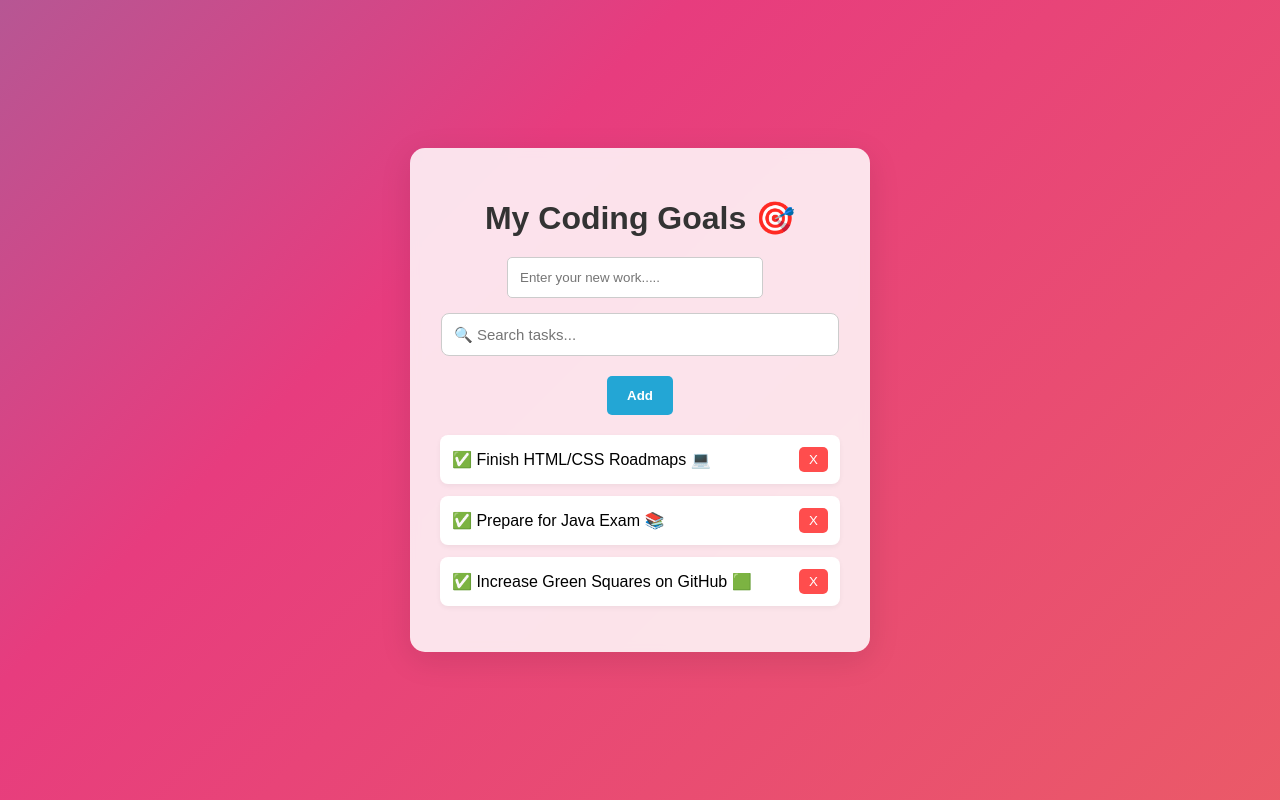
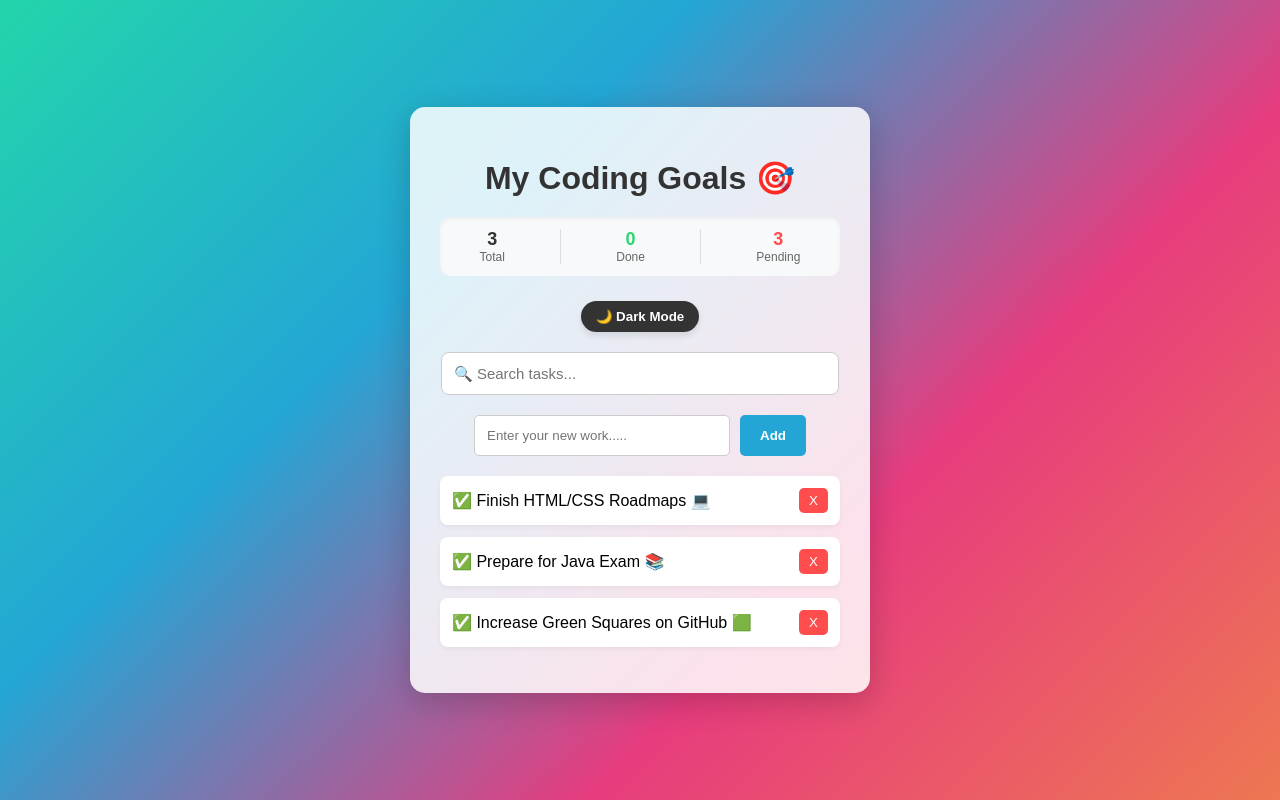
Before and after one commit to NimashaArushi/project01, a React (Vite) app: page / in a window 1280 px wide. Built offline with nearby package versions, Linux system fonts and the light colour scheme.

Commit message:
"Day 5.5: Completed fully dynamic Dark Mode functionality"

```diff
--- a/src/App.jsx
+++ b/src/App.jsx
@@ -1,110 +1,206 @@
-import React, { useState,useEffect} from 'react';
+import React, { useState, useEffect } from 'react';
 
 function App() {
-  const [tasks, setTasks] = useState(()=>{
-    const savedTasks=localStorage.getItem('my_tasks');
-    return savedTasks?JSON.parse(savedTasks):[
-    {text:'Finish HTML/CSS Roadmaps 💻',isCompleted:false},
-    {text:'Prepare for Java Exam 📚',isCompleted:false},
-    {text:'Increase Green Squares on GitHub 🟩',isCompleted:false}
+  // 1. Local Storage
+  const [tasks, setTasks] = useState(() => {
+    const savedTasks = localStorage.getItem('my_tasks');
+    return savedTasks ? JSON.parse(savedTasks) : [
+      { text: 'Finish HTML/CSS Roadmaps 💻', isCompleted: false },
+      { text: 'Prepare for Java Exam 📚', isCompleted: false },
+      { text: 'Increase Green Squares on GitHub 🟩', isCompleted: false }
     ];
   });
 
+  const [inputValue, setInputValue] = useState('');
+  const [searchTerm, setSearchTerm] = useState('');
 
+  // 🌙 Dark Mode (Default: false)
+  const [isDarkMode, setIsDarkMode] = useState(false);
 
-  const [inputValue, setInputValue] = useState('');
+  // Tasks  Local Storage Update
+  useEffect(() => {
+    localStorage.setItem('my_tasks', JSON.stringify(tasks));
+  }, [tasks]);
 
-
-
-
-  useEffect(()=>{localStorage.setItem('my_tasks',JSON.stringify(tasks));},[tasks]);
-
+  //add task
   const handleAddTask = () => {
     if (inputValue.trim() !== '') {
-      setTasks([...tasks, {text: inputValue, isCompleted: false}]);
+      setTasks([...tasks, { text: inputValue, isCompleted: false }]);
       setInputValue('');
     }
   };
 
+  // delete Logic එක
   const handleDeleteTask = (indexToDelete) => {
     const updatedTasks = tasks.filter((_, index) => index !== indexToDelete);
     setTasks(updatedTasks);
   };
 
-
-const handleToggleComplete=(indexToToggle)=>{
-const updatedTasks=tasks.map((task,index)=>{
-if(index===indexToToggle){
-  return{...task,isCompleted:!task.isCompleted};
+  //  Done/Pending
+  const handleToggleComplete = (indexToToggle) => {
+    const updatedTasks = tasks.map((task, index) => {
+      if (index === indexToToggle) {
+        return { ...task, isCompleted: !task.isCompleted };
       }
       return task;
     });
     setTasks(updatedTasks);
-}
+  };
+
+  // Search  Tasks Filter  Logic එක
+  const filteredTasks = tasks.filter(task =>
+    task.text.toLowerCase().includes(searchTerm.toLowerCase())
+  );
+
+  //  Dashboard
+  const totalTasks = tasks.length;
+  const completedTasks = tasks.filter(task => task.isCompleted).length;
+  const remainingTasks = totalTasks - completedTasks;
+
+  return (
+    //  div  Dark Mode  Background
+    <div style={{
+      display: 'flex',
+      justifyContent: 'center',
+      alignItems: 'center',
+      minHeight: '100vh',
+      // Condition ? True  : False
+      background: isDarkMode ? '#1e1e2f' : 'linear-gradient(-45deg, #ee7752, #e73c7e, #23a6d5, #23d5ab)',
+      transition: 'all 0.5s ease'
+    }}>
+
+      {/*  (Main Card Container) */}
+      <div style={{
+        background: isDarkMode ? 'rgba(30, 30, 40, 0.95)' : 'rgba(255, 255, 255, 0.85)',
+        color: isDarkMode ? '#fff' : '#333', // Dark mode
+        padding: '30px',
+        borderRadius: '15px',
+        boxShadow: '0 8px 32px rgba(0, 0, 0, 0.2)',
+        backdropFilter: 'blur(5px)',
+        width: '400px',
+        textAlign: 'center',
+        transition: 'all 0.5s ease'
+      }}>
 
 
+        <h1 style={{ color: isDarkMode ? '#fff' : '#333', marginBottom: '20px' }}>My Coding Goals 🎯</h1>
 
+        {/*  Dashboard UI Panel  */}
+        <div style={{
+          display: 'flex',
+          justifyContent: 'space-around',
+          background: isDarkMode ? '#2a2a3a' : '#f8f9fa', // Dark mode
+          padding: '12px',
+          borderRadius: '10px',
+          marginTop: '20px',
+          marginBottom: '25px',
+          boxShadow: isDarkMode ? 'inset 0 2px 4px rgba(0,0,0,0.3)' : 'inset 0 2px 4px rgba(0,0,0,0.05)',
+          transition: 'all 0.5s ease'
+        }}>
+          <div>
+            <div style={{ fontSize: '18px', fontWeight: 'bold', color: isDarkMode ? '#fff' : '#333' }}>{totalTasks}</div>
+            <div style={{ fontSize: '12px', color: isDarkMode ? '#bbb' : '#666' }}>Total</div>
+          </div>
 
+          <div style={{ borderRight: isDarkMode ? '1px solid #444' : '1px solid #ddd' }}></div>
 
+          <div>
+            <div style={{ fontSize: '18px', fontWeight: 'bold', color: '#2ed573' }}>{completedTasks}</div>
+            <div style={{ fontSize: '12px', color: isDarkMode ? '#bbb' : '#666' }}>Done</div>
+          </div>
 
-//search functionality
-  const[searchTerm,setsearchTerm]=useState('');
-  const filteredTasks=tasks.filter(task=>task.text.toLowerCase().includes(searchTerm.toLowerCase()));
+          <div style={{ borderRight: isDarkMode ? '1px solid #444' : '1px solid #ddd' }}></div>
 
-  return (
+          <div>
+            <div style={{ fontSize: '18px', fontWeight: 'bold', color: '#ff4d4d' }}>{remainingTasks}</div>
+            <div style={{ fontSize: '12px', color: isDarkMode ? '#bbb' : '#666' }}>Pending</div>
+          </div>
+        </div>
 
-    <div style={{ display: 'flex', justifyContent: 'center', alignItems: 'center', minHeight: '100vh' }}>
+        {/* 🌙/☀️ Theme Toggle Button */}
+        <div style={{ marginBottom: '20px' }}>
+          <button
+            onClick={() => setIsDarkMode(!isDarkMode)}
+            style={{
+              padding: '8px 15px',
+              cursor: 'pointer',
+              borderRadius: '20px',
+              border: 'none',
+              background: isDarkMode ? '#fff' : '#333',
+              color: isDarkMode ? '#333' : '#fff',
+              fontWeight: 'bold',
+              boxShadow: '0 4px 6px rgba(0,0,0,0.1)',
+              transition: 'all 0.3s ease'
+            }}
+          >
+            {isDarkMode ? '☀️ Light Mode' : '🌙 Dark Mode'}
+          </button>
+        </div>
 
-
-      <div style={{
-        background: 'rgba(255, 255, 255, 0.85)',
-        padding: '30px',
-        borderRadius: '15px',
-        boxShadow: '0 8px 32px rgba(0, 0, 0, 0.1)',
-        backdropFilter: 'blur(5px)',
-        width: '400px',
-        textAlign: 'center'
-      }}>
-
-        <h1 style={{ color: '#333', marginBottom: '20px' }}>My Coding Goals 🎯</h1>
-
-        <input
-          type="text"
-          placeholder="Enter your new work....."
-          value={inputValue}
-          onChange={(e) => setInputValue(e.target.value)}
-          style={{ padding: '12px', width: '230px', marginRight: '10px', borderRadius: '5px', border: '1px solid #ccc' }}
-        />
-
-
-
+        {/* 🔍 Search Input Box එක */}
         <div style={{ marginBottom: '20px' }}>
           <input
             type="text"
             placeholder="🔍 Search tasks..."
             value={searchTerm}
             onChange={(e) => setSearchTerm(e.target.value)}
-            style={{ padding: '12px', width: '93%',marginTop: '15px',
-               borderRadius: '8px', border: '1px solid #ccc', fontSize: '15px' }}
+            style={{
+              padding: '12px',
+              width: '93%',
+              borderRadius: '8px',
+              border: '1px solid #ccc',
+              fontSize: '15px',
+              background: isDarkMode ? '#2a2a3a' : '#fff', // Dark Mode Input Box
+              color: isDarkMode ? '#fff' : '#000',
+              transition: 'all 0.5s ease'
+            }}
           />
         </div>
 
-
+        {/*  Add Task Input, Button එක */}
+        <div style={{ display: 'flex', justifyContent: 'center', marginBottom: '20px' }}>
+          <input
+            type="text"
+            placeholder="Enter your new work....."
+            value={inputValue}
+            onChange={(e) => setInputValue(e.target.value)}
+            style={{
+              padding: '12px',
+              width: '230px',
+              marginRight: '10px',
+              borderRadius: '5px',
+              border: '1px solid #ccc',
+              background: isDarkMode ? '#2a2a3a' : '#fff',
+              color: isDarkMode ? '#fff' : '#000',
+              transition: 'all 0.5s ease'
+            }}
+          />
           <button onClick={handleAddTask} style={{ padding: '12px 20px', cursor: 'pointer', background: '#23a6d5', color: 'white', border: 'none', borderRadius: '5px', fontWeight: 'bold' }}>
             Add
           </button>
+        </div>
 
+        {/*  Tasks  (List) */}
         <ul style={{ listStyleType: 'none', padding: 0, marginTop: '20px' }}>
           {filteredTasks.map((task, index) => (
-            <li key={index} style={{ background: 'white', margin: '12px auto', padding: '12px', borderRadius: '8px', display: 'flex', justifyContent: 'space-between', alignItems: 'center', boxShadow: '0 2px 5px rgba(0,0,0,0.05)' }}>
+            <li key={index} style={{
+              background: isDarkMode ? '#2a2a3a' : 'white', // List Items  Dark Mode
+              margin: '12px auto',
+              padding: '12px',
+              borderRadius: '8px',
+              display: 'flex',
+              justifyContent: 'space-between',
+              alignItems: 'center',
+              boxShadow: '0 2px 5px rgba(0,0,0,0.05)',
+              transition: 'all 0.5s ease'
+            }}>
 
               <span
                 onClick={() => handleToggleComplete(index)}
                 style={{
                   cursor: 'pointer',
                   textDecoration: task.isCompleted ? 'line-through' : 'none',
-                  color: task.isCompleted ? 'gray' : 'black',
-                  fontWeight: '5px',
+                  color: task.isCompleted ? 'gray' : (isDarkMode ? '#fff' : 'black'),
                   textAlign: 'left',
                   flex: 1
                 }}
@@ -121,6 +217,7 @@ setTasks(updatedTasks);
             </li>
           ))}
         </ul>
+
       </div>
     </div>
   );
```
Lines whose indentation alone changed are shown as unchanged.
